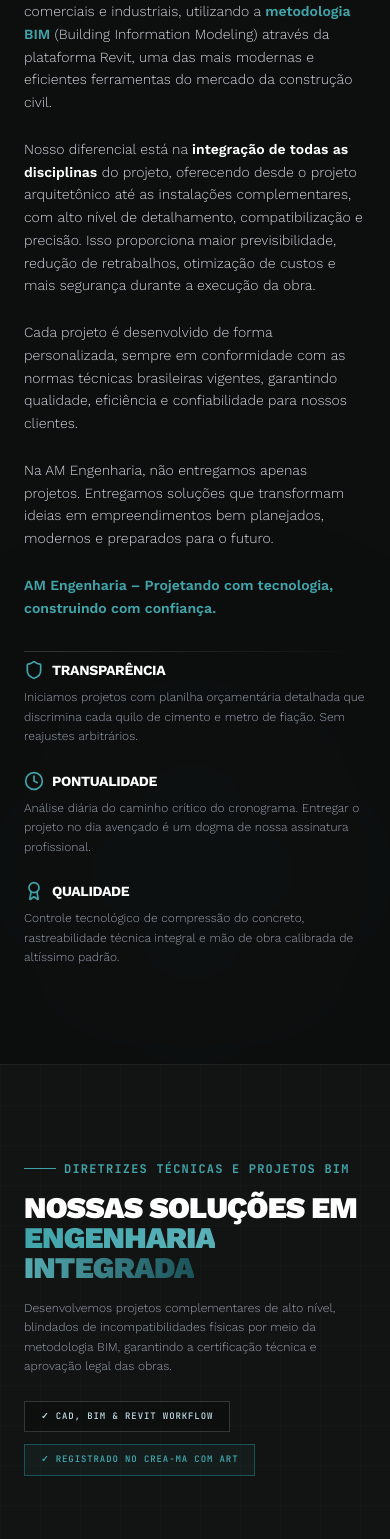
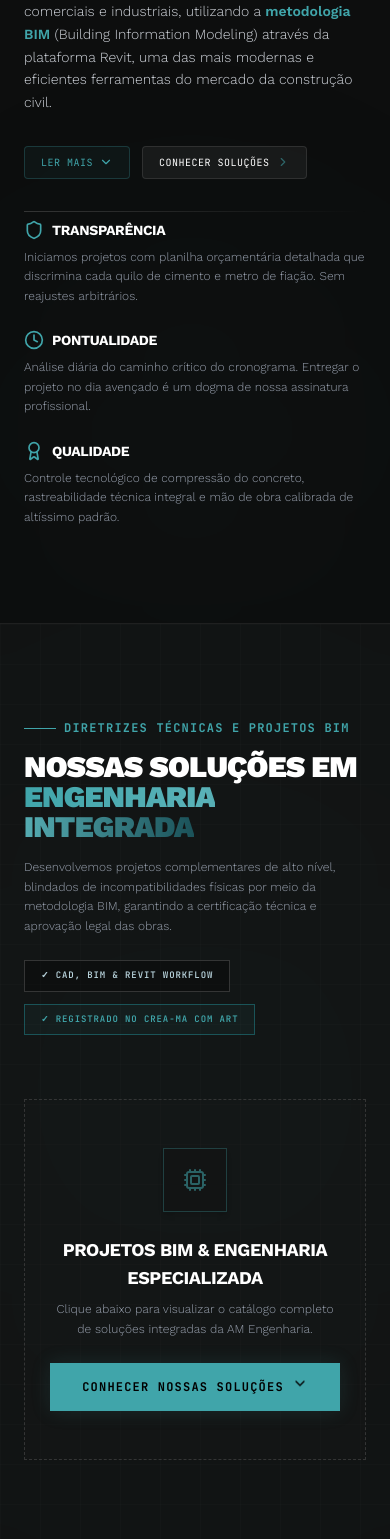
Before and after one commit to WandesonAndrade/AM_ENGENHARIA, a React (Vite) app: page / in a window 390 px wide. Shown: the part 2400-3939 px from the top of the page. Built offline with nearby package versions, Linux system fonts and the light colour scheme.

Commit message:
atualizacao para dispositivos moveis: sobre nós e metodos de construcao

```diff
--- a/src/App.tsx
+++ b/src/App.tsx
@@ -8,6 +8,7 @@
  * SPDX-License-Identifier: Apache-2.0
  */
 
+import { useState } from "react";
 import Navbar from "./components/Navbar";
 import Hero from "./components/Hero";
 import About from "./components/About";
@@ -21,6 +22,8 @@ import Footer from "./components/Footer";
 import FloatingWhatsApp from "./components/FloatingWhatsApp";
 
 export default function App() {
+  const [showServicesMobile, setShowServicesMobile] = useState(false);
+
   return (
     <div className="bg-bg-main min-h-screen text-text-main select-none selection:bg-brand-cyan/20 selection:text-brand-cyan">
       {/* Floating contact hub */}
@@ -34,12 +37,15 @@ export default function App() {
         <Hero />
 
         {/* Company profile & Core values */}
-        <About />
+        <About onConhecerSolucoes={() => setShowServicesMobile(true)} />
 
         {/* Premium Bento Grid - BIM & Engineering Tech */}
 
         {/* Technical services with blueprint detail triggers */}
-        <Services />
+        <Services
+          showMobile={showServicesMobile}
+          setShowMobile={setShowServicesMobile}
+        />
 
         {/* Delivery methodology sequential tracking */}
         <Process />
--- a/src/components/About.tsx
+++ b/src/components/About.tsx
@@ -3,10 +3,35 @@
  * SPDX-License-Identifier: Apache-2.0
  */
 
+import { useState, useEffect } from "react";
 import { DIRECTOR_AVATAR } from "../data";
-import { Shield, Clock, Award, Hammer } from "lucide-react";
+import {
+  Shield,
+  Clock,
+  Award,
+  Hammer,
+  ChevronDown,
+  ChevronUp,
+  ChevronRight,
+} from "lucide-react";
 
-export default function About() {
+interface AboutProps {
+  onConhecerSolucoes?: () => void;
+}
+
+export default function About({ onConhecerSolucoes }: AboutProps) {
+  const [isMobile, setIsMobile] = useState(false);
+  const [isExpanded, setIsExpanded] = useState(false);
+
+  useEffect(() => {
+    const checkMobile = () => {
+      setIsMobile(window.innerWidth < 768);
+    };
+    checkMobile();
+    window.addEventListener("resize", checkMobile);
+    return () => window.removeEventListener("resize", checkMobile);
+  }, []);
+
   return (
     <section
       id="sobre"
@@ -84,6 +109,9 @@ export default function About() {
               das mais modernas e eficientes ferramentas do mercado da
               construção civil.
             </p>
+
+            {(!isMobile || isExpanded) && (
+              <>
                 <p className="font-sans text-sm text-gray-300 leading-relaxed font-light">
                   Nosso diferencial está na{" "}
                   <span className="text-white font-semibold">
@@ -92,8 +120,8 @@ export default function About() {
                   do projeto, oferecendo desde o projeto arquitetônico até as
                   instalações complementares, com alto nível de detalhamento,
                   compatibilização e precisão. Isso proporciona maior
-              previsibilidade, redução de retrabalhos, otimização de custos e
-              mais segurança durante a execução da obra.
+                  previsibilidade, redução de retrabalhos, otimização de custos
+                  e mais segurança durante a execução da obra.
                 </p>
                 <p className="font-sans text-sm text-gray-300 leading-relaxed font-light">
                   Cada projeto é desenvolvido de forma personalizada, sempre em
@@ -103,13 +131,56 @@ export default function About() {
                 </p>
                 <p className="font-sans text-sm text-gray-300 leading-relaxed font-light">
                   Na AM Engenharia, não entregamos apenas projetos. Entregamos
-              soluções que transformam ideias em empreendimentos bem planejados,
-              modernos e preparados para o futuro.
+                  soluções que transformam ideias em empreendimentos bem
+                  planejados, modernos e preparados para o futuro.
                 </p>
                 <p className="font-sans text-sm text-brand-cyan font-semibold leading-relaxed">
                   AM Engenharia – Projetando com tecnologia, construindo com
                   confiança.
                 </p>
+              </>
+            )}
+
+            {isMobile && (
+              <div className="flex flex-wrap gap-3 mt-2">
+                <button
+                  onClick={() => setIsExpanded(!isExpanded)}
+                  className="font-mono text-[10px] uppercase tracking-wider text-brand-cyan hover:text-white transition-all duration-300 flex items-center space-x-1.5 border border-brand-cyan/25 hover:border-brand-cyan px-4 py-2 bg-brand-cyan/5 hover:bg-brand-cyan/15 cursor-pointer rounded-sm"
+                >
+                  <span>{isExpanded ? "Ler Menos" : "Ler Mais"}</span>
+                  {isExpanded ? (
+                    <ChevronUp className="w-3.5 h-3.5" />
+                  ) : (
+                    <ChevronDown className="w-3.5 h-3.5" />
+                  )}
+                </button>
+
+                <button
+                  onClick={() => {
+                    if (onConhecerSolucoes) {
+                      onConhecerSolucoes();
+                    }
+                    const element = document.getElementById("servicos");
+                    if (element) {
+                      const offset = 80;
+                      const bodyRect =
+                        document.body.getBoundingClientRect().top;
+                      const elementRect = element.getBoundingClientRect().top;
+                      const elementPosition = elementRect - bodyRect;
+                      const offsetPosition = elementPosition - offset;
+                      window.scrollTo({
+                        top: offsetPosition,
+                        behavior: "smooth",
+                      });
+                    }
+                  }}
+                  className="font-mono text-[10px] uppercase tracking-wider text-white hover:text-brand-cyan transition-all duration-300 flex items-center space-x-1.5 border border-white/10 hover:border-brand-cyan/40 px-4 py-2 bg-white/5 hover:bg-brand-cyan/5 cursor-pointer rounded-sm"
+                >
+                  <span>Conhecer Soluções</span>
+                  <ChevronRight className="w-3.5 h-3.5 text-brand-cyan animate-pulse" />
+                </button>
+              </div>
+            )}
 
             {/* Industrial Separation Line */}
             <div className="h-[1px] w-full bg-gradient-to-r from-[#343535] to-transparent my-2" />
--- a/src/components/Portfolio.tsx
+++ b/src/components/Portfolio.tsx
@@ -31,6 +31,17 @@ export default function Portfolio() {
     string[] | null
   >(null);
   const [fullscreenImageIndex, setFullscreenImageIndex] = useState<number>(0);
+  const [showAll, setShowAll] = useState(false);
+  const [isMobile, setIsMobile] = useState(false);
+
+  useEffect(() => {
+    const checkMobile = () => {
+      setIsMobile(window.innerWidth < 768);
+    };
+    checkMobile();
+    window.addEventListener("resize", checkMobile);
+    return () => window.removeEventListener("resize", checkMobile);
+  }, []);
 
   const categories: { key: ProjectCategory; label: string }[] = [
     { key: "todos", label: "Todos os Projetos" },
@@ -73,11 +84,21 @@ export default function Portfolio() {
     };
   }, [fullscreenImagesList]);
 
+  // Reset showAll when activeCategory changes
+  useEffect(() => {
+    setShowAll(false);
+  }, [activeCategory]);
+
   // Filter projects according to category state
   const filteredProjects =
     activeCategory === "todos"
       ? PROJECTS
       : PROJECTS.filter((p) => p.category === activeCategory);
+
+  const limit = isMobile ? 3 : 6;
+  const displayedProjects = showAll
+    ? filteredProjects
+    : filteredProjects.slice(0, limit);
 
   const handleConsultProject = (project: Project) => {
     setSelectedProject(null);
@@ -201,7 +222,7 @@ export default function Portfolio() {
 
         {/* Portfolio Gallery Grid */}
         <div className="grid grid-cols-1 md:grid-cols-2 lg:grid-cols-3 gap-8">
-          {filteredProjects.map((proj) => {
+          {displayedProjects.map((proj) => {
             const activeImgIndex = projectImageIndexes[proj.id] || 0;
             const imagesList =
               proj.images && proj.images.length > 0
@@ -391,6 +412,25 @@ export default function Portfolio() {
             );
           })}
         </div>
+
+        {/* Ver todos os projetos Button */}
+        {filteredProjects.length > limit && (
+          <div className="flex justify-center mt-12 mb-4">
+            <button
+              onClick={() => setShowAll(!showAll)}
+              className="font-mono text-xs uppercase tracking-widest px-8 py-4 bg-[#1b1c1c]/60 hover:bg-brand-cyan hover:text-black text-brand-cyan border border-brand-cyan/30 hover:border-transparent transition-all duration-300 cursor-pointer flex items-center space-x-2.5 shadow-[0_0_15px_rgba(64,165,170,0.05)] hover:shadow-[0_0_20px_rgba(64,165,170,0.2)]"
+            >
+              <span>
+                {showAll
+                  ? "MOSTRAR MENOS PROJETOS"
+                  : `VER TODOS OS PROJETOS (${filteredProjects.length})`}
+              </span>
+              <ChevronRight
+                className={`w-4 h-4 transition-transform duration-300 ${showAll ? "-rotate-90" : "rotate-90"}`}
+              />
+            </button>
+          </div>
+        )}
 
         {/* Empty State if filter yields no items */}
         {filteredProjects.length === 0 && (
--- a/src/components/Services.tsx
+++ b/src/components/Services.tsx
@@ -3,7 +3,7 @@
  * SPDX-License-Identifier: Apache-2.0
  */
 
-import { useState, ComponentType } from "react";
+import { useState, useEffect, ComponentType } from "react";
 import { SERVICES } from "../data";
 import { Service } from "../types";
 import {
@@ -21,6 +21,8 @@ import {
   ChevronRight,
   ShieldCheck,
   Cpu,
+  ChevronDown,
+  ChevronUp,
 } from "lucide-react";
 
 const IconMap: { [key: string]: ComponentType<{ className?: string }> } = {
@@ -46,8 +48,33 @@ const SERVICE_SUB_SPECIALTIES: Record<string, string[]> = {
   gas: ["Centrais de Gás Prediais", "Tubulação Cobre/Pealpe", "NBR 13523"],
 };
 
-export default function Services() {
+interface ServicesProps {
+  showMobile?: boolean;
+  setShowMobile?: (show: boolean) => void;
+}
+
+export default function Services({ showMobile, setShowMobile }: ServicesProps) {
   const [activeService, setActiveService] = useState<Service | null>(null);
+  const [isMobile, setIsMobile] = useState(false);
+  const [internalShowMobile, setInternalShowMobile] = useState(false);
+
+  useEffect(() => {
+    const checkMobile = () => {
+      setIsMobile(window.innerWidth < 768);
+    };
+    checkMobile();
+    window.addEventListener("resize", checkMobile);
+    return () => window.removeEventListener("resize", checkMobile);
+  }, []);
+
+  const isExpanded = showMobile !== undefined ? showMobile : internalShowMobile;
+  const toggleExpanded = () => {
+    if (setShowMobile) {
+      setShowMobile(!isExpanded);
+    } else {
+      setInternalShowMobile(!isExpanded);
+    }
+  };
 
   const handleConsultService = (serviceId: string) => {
     setActiveService(null);
@@ -131,6 +158,30 @@ export default function Services() {
         </div>
 
         {/* Services Grid: Optimized to 3-column layout to fit 6 services beautifully as 2 balanced rows */}
+        {isMobile && !isExpanded ? (
+          <div className="flex flex-col items-center justify-center py-12 px-6 bg-[#1b1c1c]/20 border border-dashed border-[#343535] text-center space-y-6">
+            <div className="w-16 h-16 bg-[#121414] border border-brand-cyan/30 flex items-center justify-center shadow-md">
+              <Cpu className="w-6 h-6 text-brand-cyan animate-pulse" />
+            </div>
+            <div className="space-y-2 max-w-sm">
+              <h3 className="font-sans text-lg font-bold text-white uppercase tracking-tight">
+                PROJETOS BIM & ENGENHARIA ESPECIALIZADA
+              </h3>
+              <p className="font-sans text-xs text-gray-400 font-light leading-relaxed">
+                Clique abaixo para visualizar o catálogo completo de soluções
+                integradas da AM Engenharia.
+              </p>
+            </div>
+            <button
+              onClick={toggleExpanded}
+              className="font-mono text-xs uppercase tracking-widest px-8 py-4 bg-brand-cyan text-black hover:bg-brand-cyan/90 transition-all duration-300 font-bold cursor-pointer flex items-center space-x-2 shadow-[0_0_20px_rgba(64,165,170,0.15)]"
+            >
+              <span>CONHECER NOSSAS SOLUÇÕES</span>
+              <ChevronDown className="w-4 h-4 text-black animate-bounce" />
+            </button>
+          </div>
+        ) : (
+          <>
             <div className="grid grid-cols-1 md:grid-cols-2 lg:grid-cols-3 gap-6 md:gap-8">
               {SERVICES.map((s, idx) => {
                 const IconComp = IconMap[s.icon] || Zap;
@@ -140,7 +191,7 @@ export default function Services() {
                   <div
                     key={s.id}
                     onClick={() => setActiveService(s)}
-                className="group relative bg-[#1b1c1c]/35 hover:bg-[#1b1c1c]/80 border border-[#343535] hover:border-brand-cyan/50 p-6 md:p-8 transition-all duration-300 flex flex-col justify-between h-[360px] cursor-pointer shadow-xl overflow-hidden relative"
+                    className="group relative bg-[#1b1c1c]/35 hover:bg-[#1b1c1c]/80 border border-[#343535] hover:border-brand-cyan/50 p-6 md:p-8 transition-all duration-300 flex flex-col justify-between h-[360px] cursor-pointer shadow-xl overflow-hidden"
                   >
                     {/* Structural corner styling overlays (inspired by bim design software templates) */}
                     <div className="absolute top-2 left-2 w-1.5 h-1.5 border-t border-l border-white/10 group-hover:border-brand-cyan/40" />
@@ -199,6 +250,20 @@ export default function Services() {
                 );
               })}
             </div>
+
+            {isMobile && isExpanded && (
+              <div className="flex justify-center mt-10">
+                <button
+                  onClick={toggleExpanded}
+                  className="font-mono text-xs uppercase tracking-widest px-8 py-4 bg-[#1b1c1c]/60 hover:bg-brand-cyan hover:text-black text-brand-cyan border border-brand-cyan/30 hover:border-transparent transition-all duration-300 cursor-pointer flex items-center space-x-2.5 shadow-[0_0_15px_rgba(64,165,170,0.05)] hover:shadow-[0_0_20px_rgba(64,165,170,0.2)]"
+                >
+                  <span>OCULTAR SOLUÇÕES</span>
+                  <ChevronUp className="w-4 h-4" />
+                </button>
+              </div>
+            )}
+          </>
+        )}
       </div>
 
       {/* Interactive Detail Modal / Dialog */}
```
Lines whose indentation alone changed are shown as unchanged.
